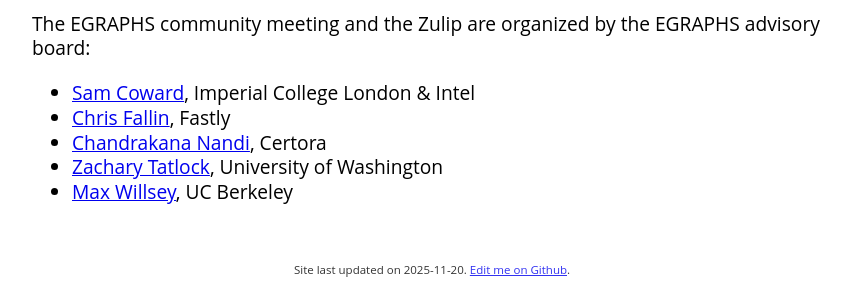
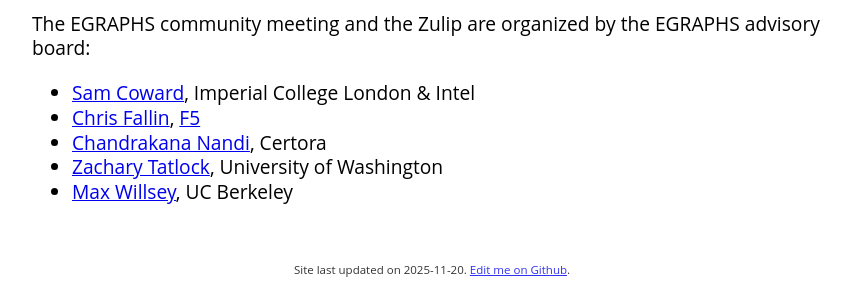
Before and after one commit to egraphs-community/egraphs-community.github.io, a Jekyll site: the page built from about/index.md, in a window 1280 px wide. Shown: the part 154-454 px from the top of the page, without its empty margins (208-1059 px from the left). Built offline with Jekyll 4.4.1, drawn with Linux system fonts in a browser that asks for light colours.

Commit message:
Update affiliation for Chris Fallin to F5

```diff
--- a/about/index.md
+++ b/about/index.md
@@ -6,7 +6,7 @@ title: About EGRAPHS
 The EGRAPHS community meeting and the Zulip are organized by the EGRAPHS advisory board:
 
 - [Sam Coward](https://samuelcoward.co.uk/), Imperial College London & Intel
-- [Chris Fallin](https://cfallin.org/), Fastly
+- [Chris Fallin](https://cfallin.org/), [F5](https://www.f5.com/)
 - [Chandrakana Nandi](http://cnandi.com/), Certora
 - [Zachary Tatlock](https://ztatlock.net/), University of Washington
 - [Max Willsey](https://mwillsey.com), UC Berkeley
```
